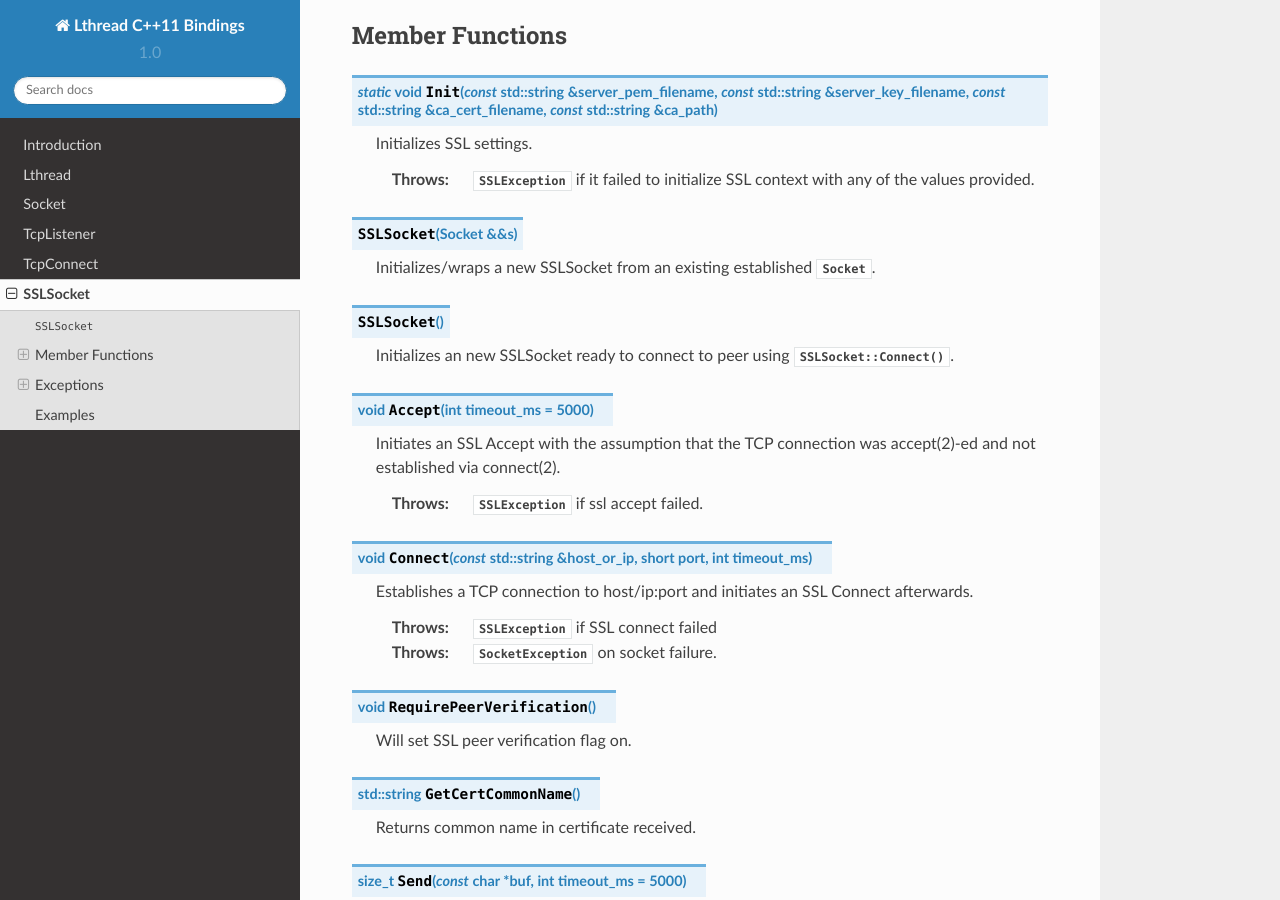
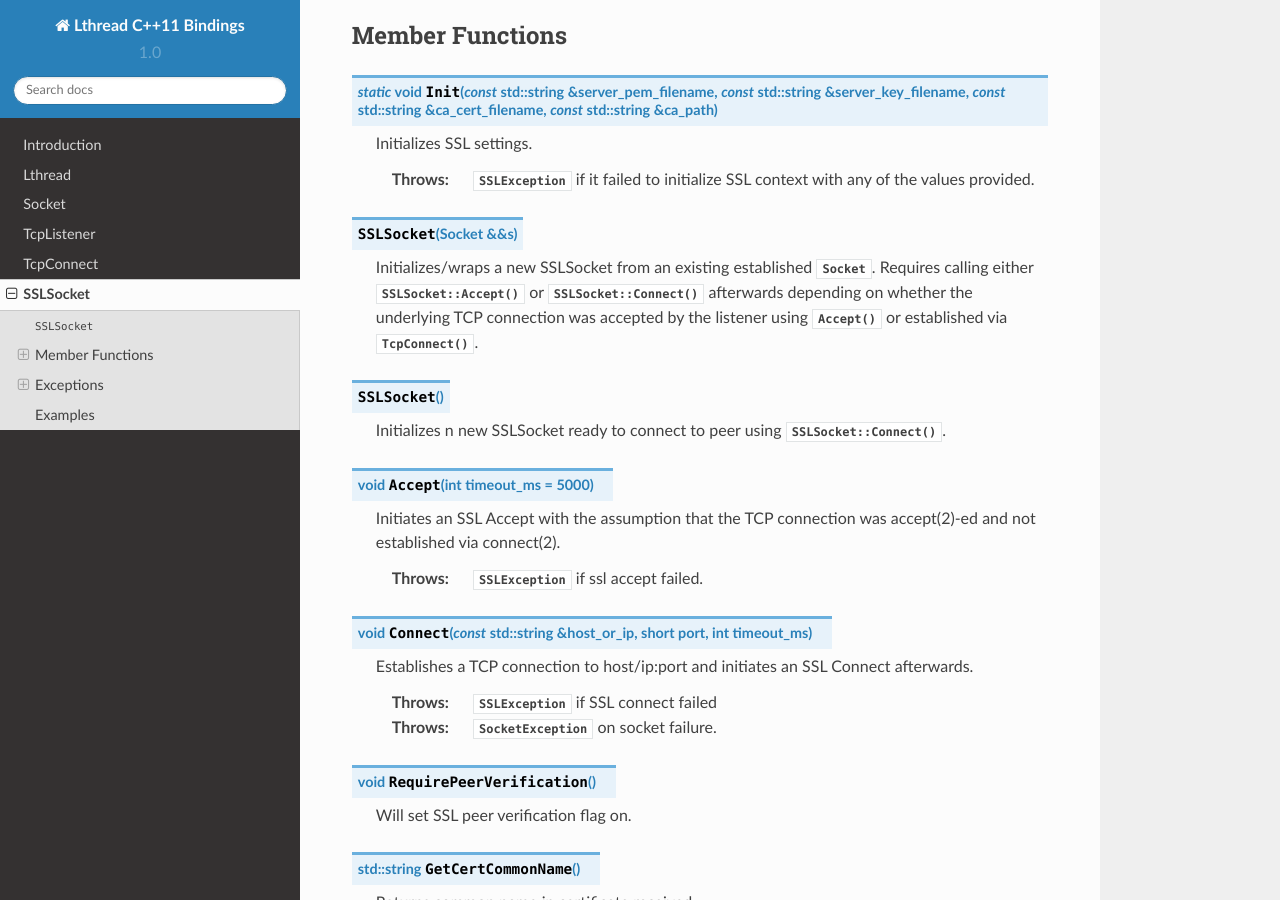
Before and after one commit to halayli/lthread_cpp, a Sphinx documentation site: the page built from docs/ssl.rst, in a window 1280 px wide and 900 px high, scrolled down 455 px. Built offline with Sphinx 7.4.7 and the Read the Docs theme 2.0.0, drawn with Linux system fonts in a browser that asks for light colours.

Commit message:
more docs changes

```diff
--- a/docs/ssl.rst
+++ b/docs/ssl.rst
@@ -23,11 +23,12 @@ Member Functions
 
 .. cpp:function:: SSLSocket(Socket && s)
 
-    Initializes/wraps a new SSLSocket from an existing established :cpp:class:`Socket`.
+    Initializes/wraps a new SSLSocket from an existing established :cpp:class:`Socket`. Requires calling either :cpp:func:`SSLSocket::Accept` or :cpp:func:`SSLSocket::Connect` afterwards depending on whether the underlying TCP connection was accepted by the listener using :cpp:func:`Accept` or established via :cpp:func:`TcpConnect`.
+
 
 .. cpp:function:: SSLSocket()
 
-    Initializes an new SSLSocket ready to connect to peer using :cpp:class:`SSLSocket::Connect()`.
+    Initializes n new SSLSocket ready to connect to peer using :cpp:class:`SSLSocket::Connect()`.
 
 .. cpp:function:: void Accept(int timeout_ms=5000)
 
```
